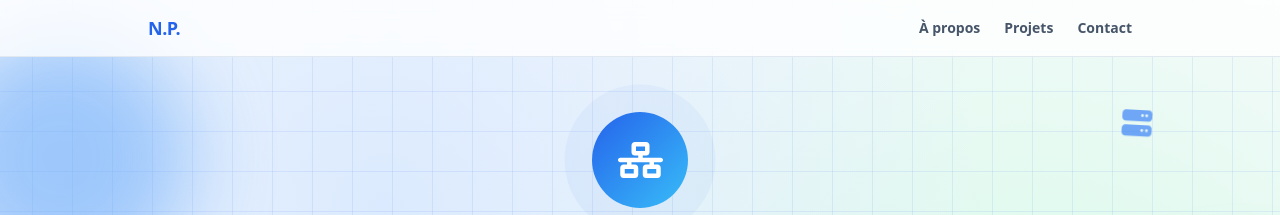
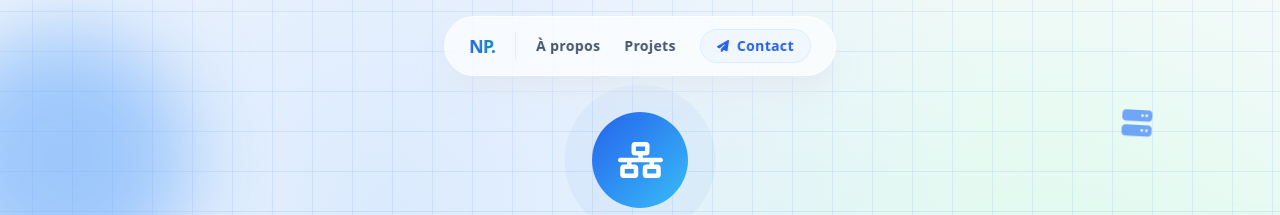
Before and after one commit to netakussia/portofolioF, a plain HTML site: page index.html in a window 1280 px wide. Shown: the top 215 px of the page. Drawn offline with nearby package versions, Linux system fonts and the light colour scheme.

Commit message:
Refactor header for improved layout and styling

```diff
--- a/index.html
+++ b/index.html
@@ -58,14 +58,23 @@
 <body>
 <div id="bar"></div>
 
-<header class="fixed top-0 inset-x-0 z-20 bg-white/80 backdrop-blur border-b border-slate-200" style="padding-top:env(safe-area-inset-top,0px)">
-  <nav class="max-w-5xl mx-auto flex items-center justify-between px-5 h-14">
-    <a href="#accueil" class="font-bold text-blue-600 text-lg tracking-tight">N.P.</a>
-    <div class="flex gap-6 text-sm font-semibold text-slate-600">
-      <a href="#apropos" class="hover:text-blue-600 transition-colors">À propos</a>
-      <a href="#projets" class="hover:text-blue-600 transition-colors">Projets</a>
-      <a href="#contact" class="hover:text-blue-600 transition-colors">Contact</a>
+<header class="fixed left-1/2 -translate-x-1/2 z-50 w-max transition-all duration-300" style="top: calc(1rem + env(safe-area-inset-top, 0px))">
+  <nav class="flex items-center justify-center px-4 sm:px-6 py-2.5 sm:py-3 bg-white/70 backdrop-blur-xl border border-white shadow-xl shadow-slate-200/50 rounded-full">
+
+    <!-- Логотип (скрывается на телефонах для экономии места) -->
+    <a href="#accueil" class="hidden sm:block font-black text-transparent bg-clip-text bg-gradient-to-r from-blue-600 to-emerald-500 text-lg tracking-tighter pr-5 border-r border-slate-200/80 mr-5 hover:scale-105 transition-transform">NP.</a>
+
+    <!-- Ссылки -->
+    <div class="flex items-center gap-4 sm:gap-6 text-[13px] sm:text-sm font-extrabold text-slate-600 tracking-wide">
+      <a href="#apropos" class="hover:text-blue-600 hover:scale-105 transition-all">À propos</a>
+      <a href="#projets" class="hover:text-blue-600 hover:scale-105 transition-all">Projets</a>
+
+      <!-- Акцентная кнопка Contact -->
+      <a href="#contact" class="flex items-center gap-2 bg-blue-50/80 text-blue-600 px-4 py-1.5 rounded-full border border-blue-100 hover:bg-blue-100 hover:scale-105 transition-all">
+        <i class="fa-solid fa-paper-plane text-xs"></i> Contact
+      </a>
     </div>
+
   </nav>
 </header>
 
```
